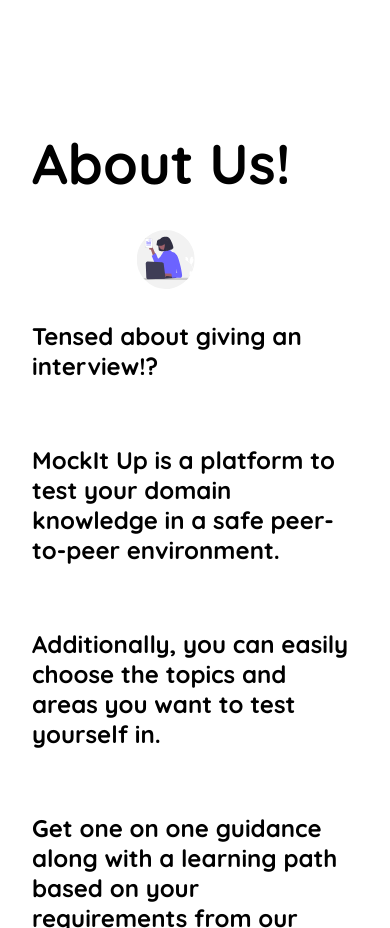
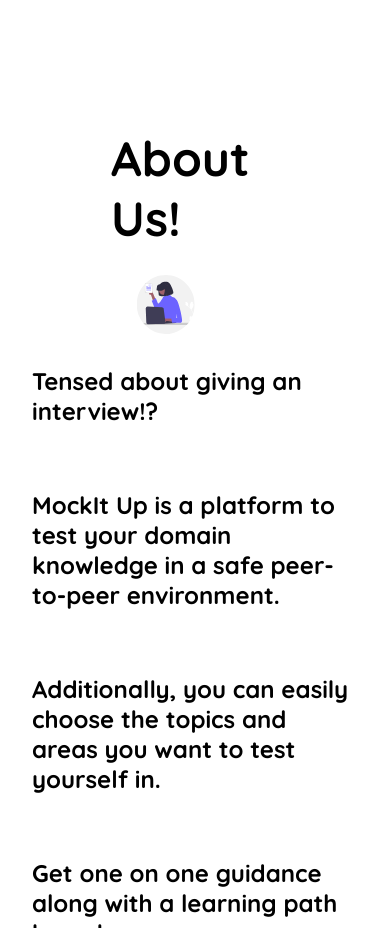
Before and after one commit to Introfect/Mock-It-Up-FrontEnd, a React (Create React App) app: page / in a window 390 px wide. Shown: the part 780-1708 px from the top of the page. Built offline with nearby package versions, Linux system fonts and the light colour scheme.

Commit message:
responsive about page

```diff
--- a/src/index.css
+++ b/src/index.css
@@ -1074,10 +1074,12 @@
 /* contact page ends */
 @media (max-width: 1200px) {
   .about__section__title {
-    font-size: 3.5rem;
+    font-size: 3rem;
     padding-top: 3rem;
-    margin: 2rem;
+    margin: 1.7rem;
     padding: 0rem;
+    margin-left: 50%;
+    transform: translateX(-50%);
   }
   .icons__remove {
     display: none;
```
